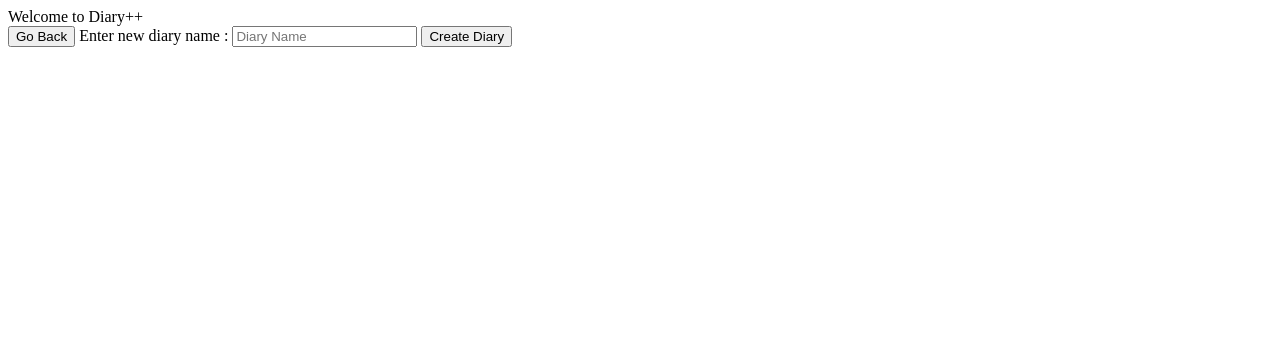
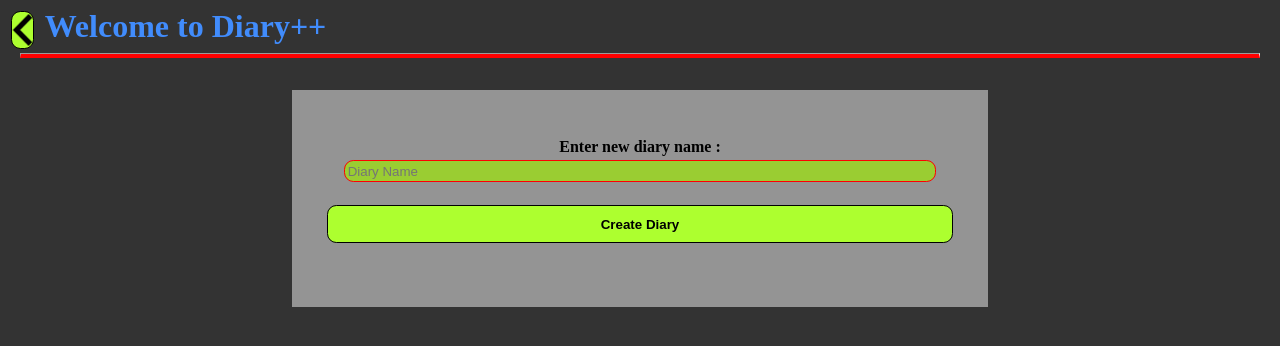
Before and after one commit to RikilG/Diary-Plus-Plus, an Electron app: page src/newDiary.html in a window 1280 px wide. Drawn offline with Linux system fonts and the light colour scheme; no server answers.

Commit message:
added UI and title option.

```diff
--- /dev/null
+++ b/assets/css/elements.css
@@ -0,0 +1,43 @@
+body {
+    background-color: rgb(51, 51, 51);
+}
+
+.seperator {
+    margin: 0.75em;
+    margin-top: 0.5em;
+    border-bottom: 0.25em solid red;
+}
+
+.title {
+    display: inline;
+    padding: 0.25em;
+    color: rgb(65, 140, 252);
+}
+
+.panel {
+    background-color: rgb(148, 148, 148);
+}
+
+.button {
+    background-color: greenyellow;
+    border: 0.1em solid black;
+    border-radius: 0.7em;
+    transition: 0.5s all;
+    font-weight: bold;
+    cursor: pointer;
+    font-weight: bold;
+}
+
+.editor {
+    align-self: center;
+    background-color: lightblue;
+    width: 85%;
+    min-height: 20em;
+}
+
+.editorTitle {
+    align-self: center;
+    background-color: lightblue;
+    width: 85%;
+    margin-bottom: 0.5em;
+}
--- /dev/null
+++ b/assets/css/home.css
@@ -0,0 +1,53 @@
+#btnBack,
+#btnNewEntry {
+    margin: 0.2em;
+    margin-bottom: 0;
+    padding: 0.8em;
+}
+
+#btnBack:hover,
+#btnNewEntry:hover {
+    transform: scale(1.1);
+    background-color: green;
+    color: rgb(171, 250, 204);
+}
+
+#btnBack {
+    float: left;
+    background-image: url("../images/left-arrow-key.png");
+    background-repeat: no-repeat;
+    background-position: center
+}
+
+#btnNewEntry {
+    float: right;
+}
+
+#entriesTitle {
+    margin: 0.1em;
+    font-size: 1.3em;
+    text-align: center;
+    color: orangered;
+}
+
+#entries {
+    display: flex;
+    margin-top: 0.5em;
+    flex-wrap: wrap;
+    flex-flow: row;
+}
+
+.diaryEntry {
+    margin: 0.3em;
+    padding: 0.5em;
+    border: 2px solid green;
+    border-radius: 0.6em;
+    background-color: lightgreen;
+    transition: 0.3s all;
+    text-align: center;
+}
+
+.diaryEntry:hover {
+    transform: scale(1.01,1.07);
+    background-color: rgb(62, 207, 62);
+}
--- a/assets/css/index.css
+++ b/assets/css/index.css
@@ -1,9 +1,9 @@
-.title {
+#diaryTitle {
     display: block;
-    color: red;
     text-align: center;
     font-weight: bold;
     font-size: 2em;
+    padding-bottom: 0;
 }
 
 #formSelDiary {
@@ -12,7 +12,6 @@
     width: 50%;
     min-height: 8em;
     max-height: 50%;
-    background-color: rgb(148, 148, 148);
 }
 
 #root,
@@ -24,10 +23,34 @@
     align-content: center;
 }
 
-body {
-    background-color: rgb(51, 51, 51);
-}
-
 #error {
     color: red;
 }
+
+#tfDiaryName {
+    min-width: 50%;
+    margin: 1.5em;
+    padding: 0.2em;
+    border: 0.1em solid red;
+    border-radius: 0.7em;
+    background-color: yellowgreen;
+    cursor: pointer;
+}
+
+#lblDiaryName {
+    transform: translate(0em, 1em);
+    font-weight: bold;
+}
+
+#btnLoadDiary,
+#btnCreateDiary {
+    margin: 0.3em;
+    padding: 0.4em;
+}
+
+#btnLoadDiary:hover,
+#btnCreateDiary:hover {
+    transform: scale(1.05);
+    background-color: green;
+    color: rgb(171, 250, 204);
+}
--- /dev/null
+++ b/assets/css/newDiary.css
@@ -0,0 +1,47 @@
+#btnBack,
+#btnCreateDiary {
+    margin: 0.2em;
+    margin-bottom: 0;
+    padding: 0.8em;
+}
+
+#btnBack:hover,
+#btnCreateDiary:hover {
+    transform: scale(1.06);
+    background-color: green;
+    color: rgb(171, 250, 204);
+}
+
+#btnBack {
+    float: left;
+    background-image: url("../images/left-arrow-key.png");
+    background-repeat: no-repeat;
+    background-position: center;
+}
+
+#formSelDiary {
+    display: flex;
+    flex-direction: column;
+    flex-flow: column;
+    flex-wrap: wrap;
+    margin: 2em;
+    padding: 2em;
+    width: 50%;
+    min-height: 8em;
+    max-height: 50%;
+    background-color: rgb(148, 148, 148);
+}
+
+#tfDiaryName {
+    min-width: 50%;
+    margin: 1.5em;
+    padding: 0.2em;
+    border: 0.1em solid red;
+    border-radius: 0.7em;
+    background-color: yellowgreen;
+}
+
+#lblDiaryName {
+    transform: translate(0em, 1em);
+    font-weight: bold;
+}
--- a/assets/css/newNote.css
+++ b/assets/css/newNote.css
@@ -1,3 +1,46 @@
+#info {
+    padding: 0.1em;
+    padding-left: 0.5em;
+    margin-top: 0;
+    border-radius: 0.2em;
+    background-color: rgb(171, 250, 204, 0.4);
+}
+
+#btnBack,
+#btnSave,
+#btnEdit {
+    margin: 0.2em;
+    margin-bottom: 0;
+    padding: 0.8em;
+}
+
+#btnBack:hover,
+#btnSave:hover,
+#btnEdit:hover {
+    transform: scale(1.1);
+    background-color: green;
+    color: rgb(171, 250, 204);
+}
+
 #btnEdit {
     display: none;
+    float: right;
 }
+
+#btnSave {
+    float: right;
+}
+
+#btnBack {
+    float: left;
+    background-image: url("../images/left-arrow-key.png");
+    background-repeat: no-repeat;
+    background-position: center;
+}
+
+#editorContainer {
+    display: flex;
+    flex-flow: column;
+    flex-direction: column;
+    align-content: center;
+}
--- a/src/newDiary.html
+++ b/src/newDiary.html
@@ -2,21 +2,23 @@
 <html>
     <head>
         <meta charset="UTF-8" />
-        <!-- <link rel="stylesheet" href="../assets/css/index.css" /> -->
+        <link rel="stylesheet" href="../assets/css/newDiary.css" />
+        <link rel="stylesheet" href="../assets/css/elements.css" />
         <title>Diary++</title>
     </head>
     <body>
-        <header>
-            <div class="title">Welcome to Diary++</div>
-        </header>
         <div id="root">
+            <input id="btnBack" class="button" type="button" value=""/>
+            <h1 class="title">Welcome to Diary++</h1>
+            <hr class="seperator" />
+            <center>
             <div id="formSelDiary">
-                <input id="btnBack" type="button" value="Go Back"/>
-                <label for="tfDiaryName" >Enter new diary name :</label>
+                <label id="lblDiaryName" for="tfDiaryName" >Enter new diary name :</label>
                 <input type="text" id="tfDiaryName" placeholder="Diary Name" />
-                <input id="btnCreateDiary" type="button" value="Create Diary"/>
+                <input id="btnCreateDiary" class="button" type="button" value="Create Diary"/>
                 <p id="error"></p>
             </div>
+            </center>
         </div>
         <script src="./newDiary.js" ></script>
     </body>
```
Also changed, not shown: src/home.html (+7 -6 lines), src/home.js (+7 -0 lines), src/index.html (+9 -5 lines), src/newNote.html (+9 -5 lines), src/newNote.js (+8 -1 lines), assets/images/left-arrow-key.png (added).
